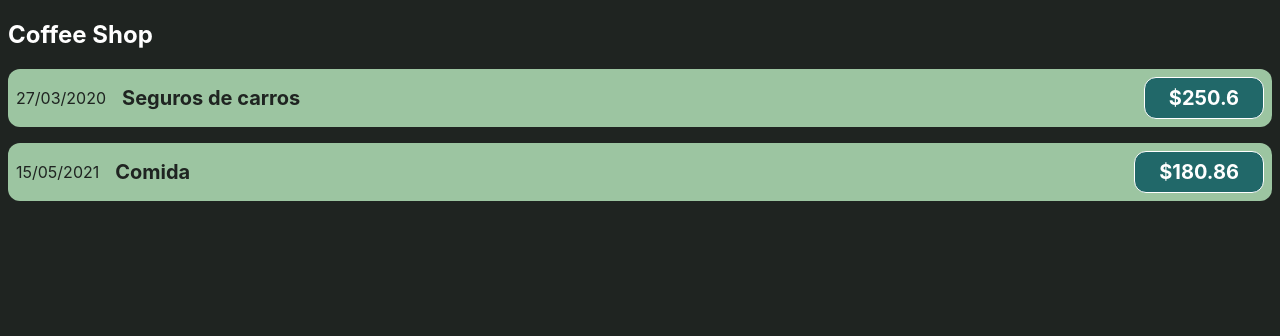
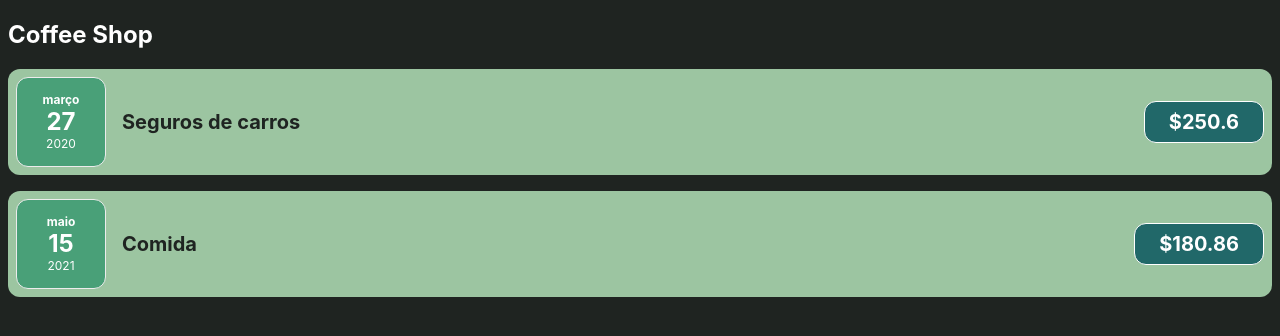
Before and after one commit to helderfonseca/starting-setup, a React (Create React App) app: page / in a window 1280 px wide. Shown: the top 336 px of the page. Built offline with nearby package versions, Linux system fonts and the light colour scheme.

Commit message:
add and customize expense date component

```diff
--- /dev/null
+++ b/src/components/ExpenseDate.css
@@ -0,0 +1,26 @@
+.expense-date {
+  display: flex;
+  flex-direction: column;
+  width: 5.5rem;
+  height: 5.5rem;
+  border: 1px solid #ececec;
+  background-color: #49A078;
+  border-radius: 12px;
+  color: #FFF;
+  align-items: center;
+  justify-content: center;
+}
+
+.expense-date__month {
+  font-size: 0.75rem;
+  font-weight: bold;
+}
+
+.expense-date__year {
+  font-size: 0.75rem;
+}
+
+.expense-date__day {
+  font-size: 1.5rem;
+  font-weight: bold;
+}
--- /dev/null
+++ b/src/components/ExpenseDate.js
@@ -0,0 +1,16 @@
+import './ExpenseDate.css';
+
+export function ExpenseDate(props) {
+
+  const month = props.date.toLocaleString("pt-PT", { month: 'long'});
+  const day = props.date.toLocaleString("pt-PT", { day: 'numeric'});
+  const year = props.date.getFullYear();
+
+  return (
+            <div className='expense-date'>
+              <div className='expense-date__month'>{month}</div>
+              <div className='expense-date__day'>{day}</div>
+              <div className='expense-date__year'>{year}</div>
+            </div>
+          );
+}
--- a/src/components/ExpenseItem.js
+++ b/src/components/ExpenseItem.js
@@ -1,15 +1,16 @@
-import './ExpenseItem.css'
+import { ExpenseDate } from './ExpenseDate';
+import './ExpenseItem.css';
 
-export function ExpenseItem({expenses}) {
+export function ExpenseItem(props) {
 
-  /*const expenseDate = new Date(2020, 4, 28);
-  const expenseTitle = "Seguro de carros";
-  const expensePrice = 250.60;*/
+  /*const month = props.expenses.date.toLocaleString("pt-PT", { month: 'long'});
+  const day = props.expenses.date.toLocaleString("pt-PT", { day: '2 digit'});
+  const year = props.expenses.date.getFullYear();*/
 
   return (
-    expenses && expenses.map(expense => {
+    props.expenses && props.expenses.map(expense => {
     return  <div key={expense.id} className='expense-item'>
-              <div>{expense.date.toLocaleDateString("pt-PT")}</div>
+              <ExpenseDate date={expense.date}/>
               <div className='expense-item__description'>
                 <h2>{expense.title}</h2>
                 <div className='expense-item__price'>${expense.price}</div>
```
